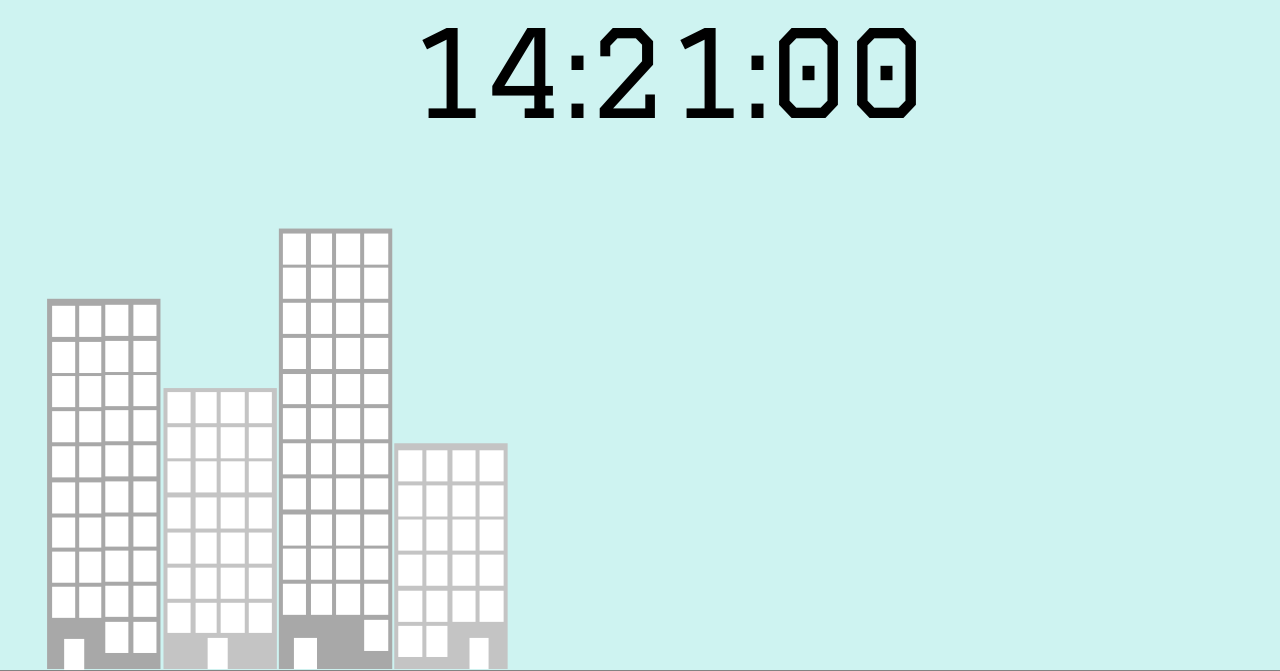
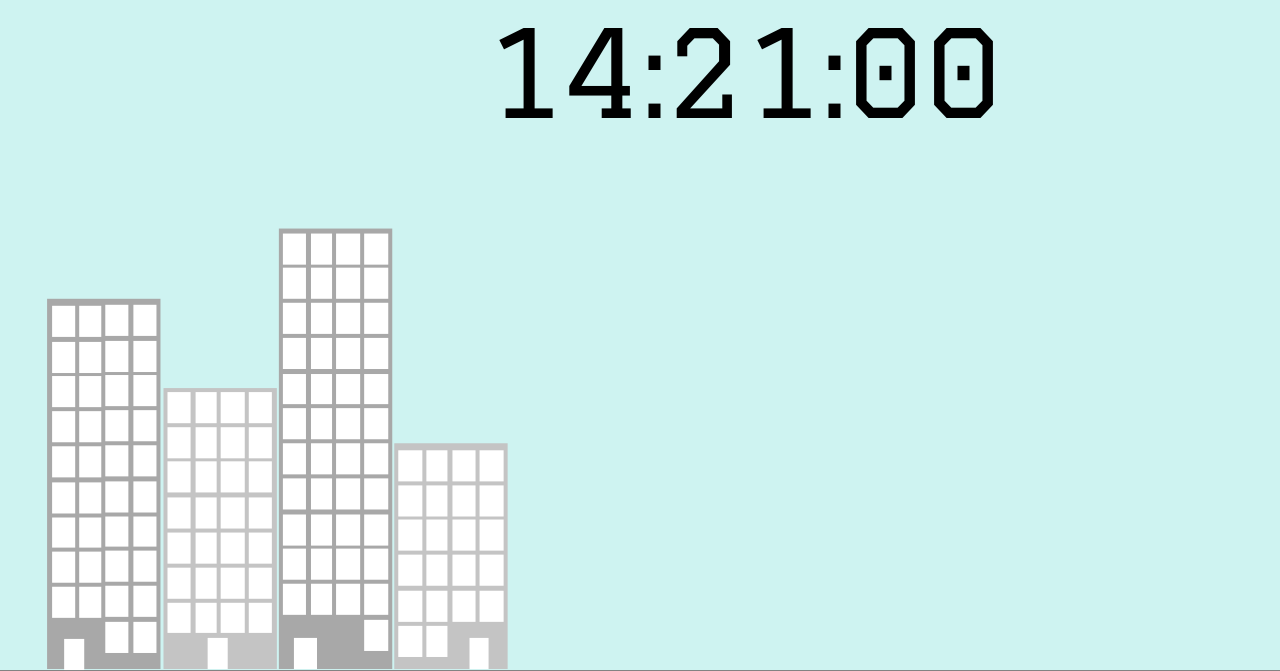
Before and after one commit to DavevdDrift/SpaceXTijdKlok, a plain HTML site: page Index.html in a window 1280 px wide. Shown: the part 156-827 px from the top of the page. Drawn offline with nearby package versions, Linux system fonts and the light colour scheme; a web font is replaced by a local one.

Commit message:
Update Style.css

```diff
--- a/Style.css
+++ b/Style.css
@@ -237,7 +237,7 @@
 #txt{
     font-size: 120px;
     top: 20%;
-    left: 32%;
+    left: 38%;
 }
 
 #Stad{
```
